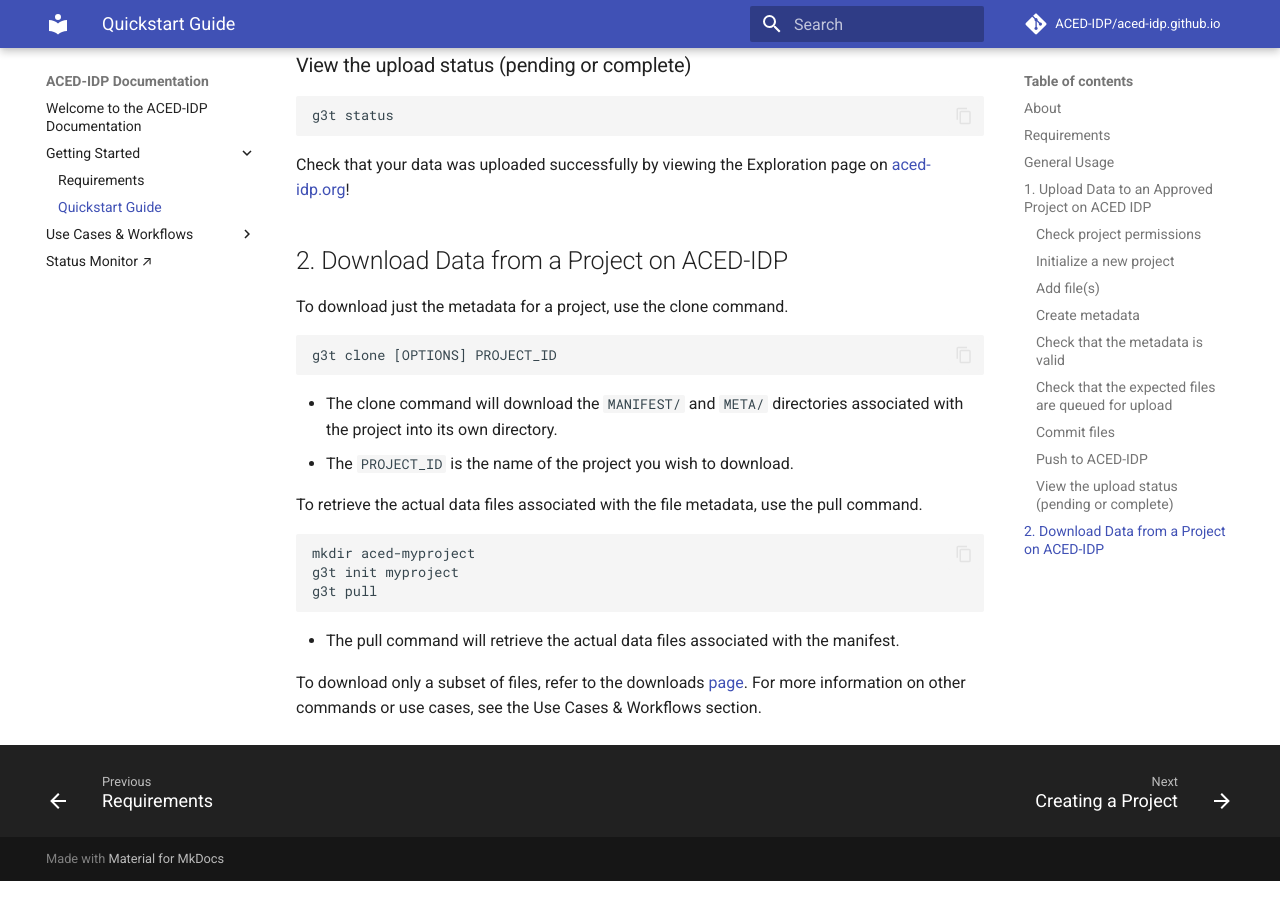
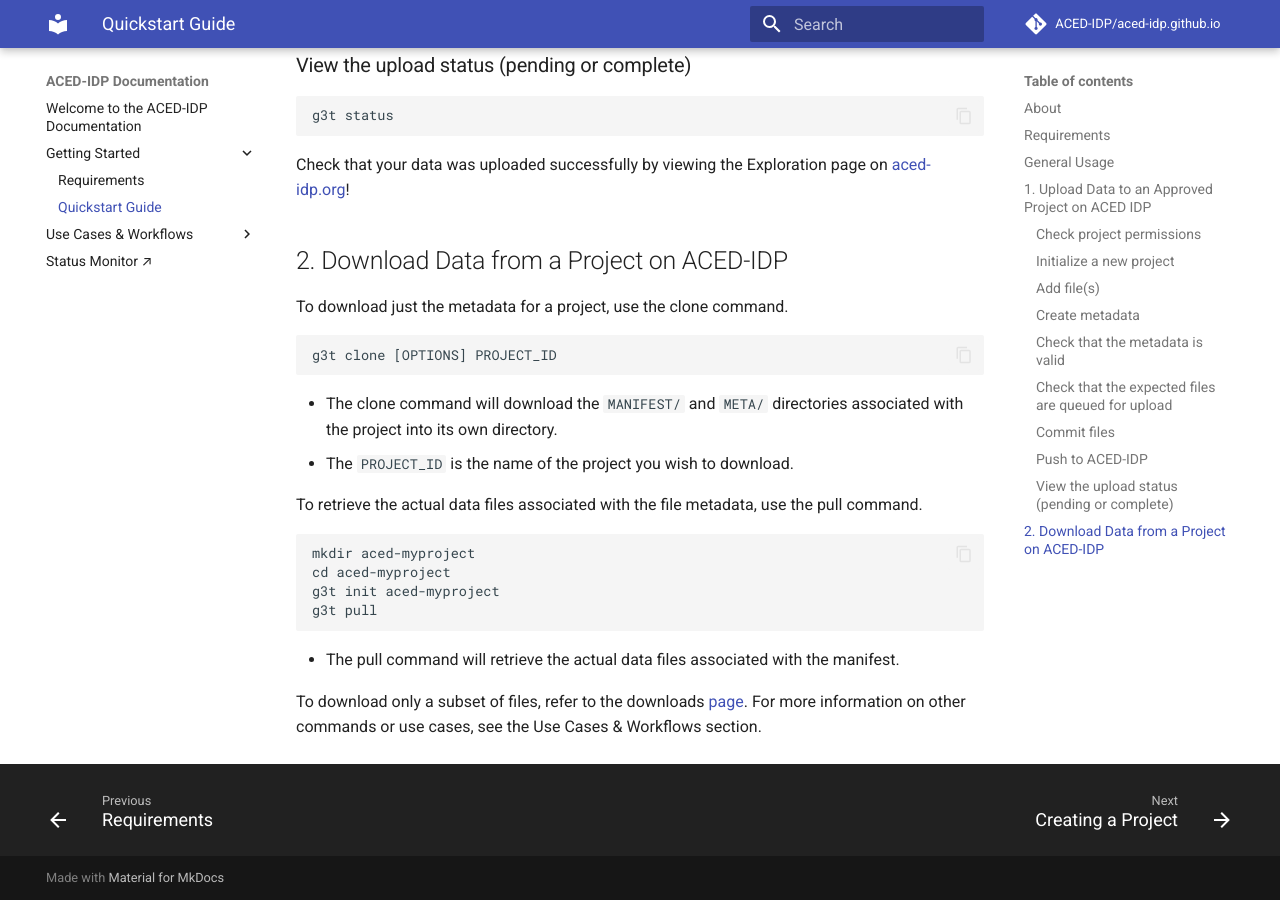
Before and after one commit to ACED-IDP/aced-idp.github.io, an MkDocs documentation site: the page built from docs/workflows/quick-start-guide.md, in a window 1280 px wide and 900 px high, scrolled down 4350 px. Built offline with MkDocs 1.6.1 and Material for MkDocs 9.7.7, drawn with Linux system fonts in a browser that asks for light colours; comment, search, counter and statistics services are not loaded.

Commit message:
Update quick-start-guide.md

````diff
--- a/docs/workflows/quick-start-guide.md
+++ b/docs/workflows/quick-start-guide.md
@@ -183,7 +183,8 @@
 
 ```commandline
 mkdir aced-myproject
-g3t init myproject
+cd aced-myproject
+g3t init aced-myproject
 g3t pull
 ```
 
````
